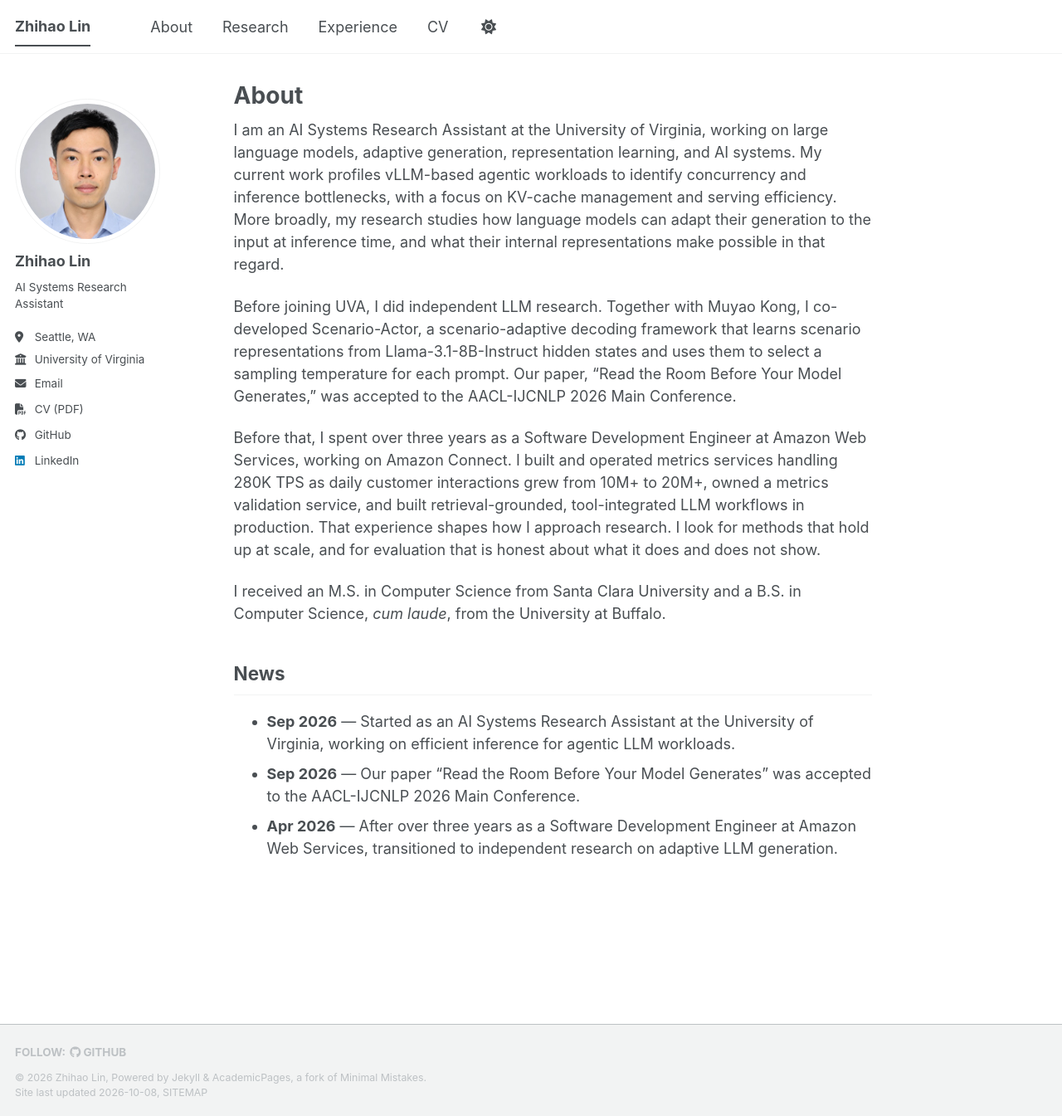
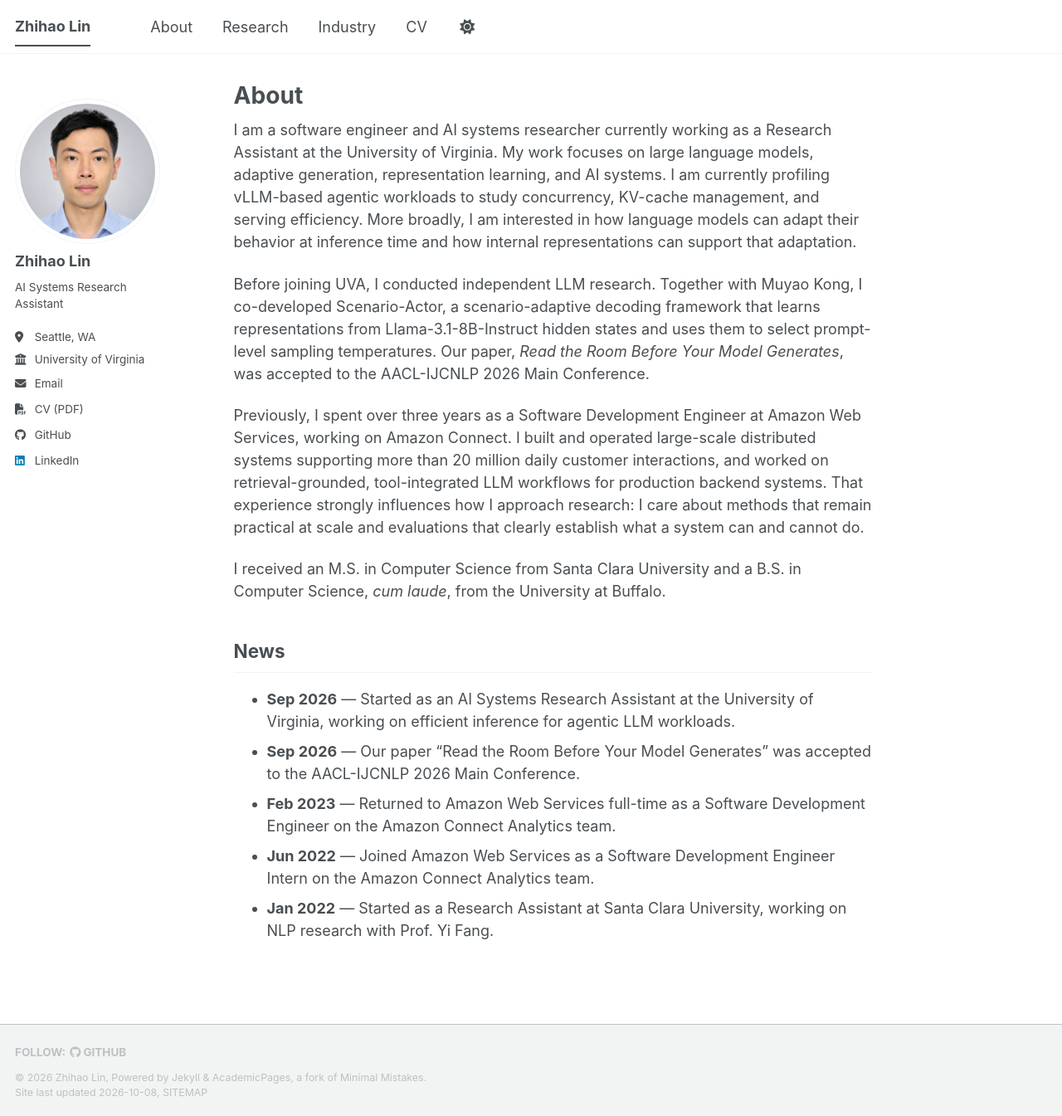
Before and after one commit to LinZhihaozlin22/LinZhihaozlin22.github.io, a Jekyll site: the page built from _pages/about.md, in a window 1280 px wide and 1345 px high. Shown: the whole window at 83% size. Built offline with Jekyll 4.4.1, drawn with Linux system fonts in a browser that asks for light colours; a style sheet for code colours, icons or effects is not loaded.

Commit message:
Rewrite About, rename Experience to Industry, and update News
- About: replace the bio with the new four-paragraph version.
- News: start from the UVA research role and paper acceptance, then the
  Santa Clara RA, AWS internship, and full-time return on the Amazon
  Connect Analytics team; drop the Apr 2026 AWS departure item.
- Research interests (Research and CV pages): drop Multimodal / Embodied AI.
- Rename the Experience tab and page to Industry (/industry/).

Co-Authored-By: Claude Opus 5.5 <noreply@anthropic.com>

```diff
--- a/_data/navigation.yml
+++ b/_data/navigation.yml
@@ -14,8 +14,8 @@ main:
   - title: "Research"
     url: /research/
 
-  - title: "Experience"
-    url: /experience/
+  - title: "Industry"
+    url: /industry/
 
   - title: "CV"
     url: /cv/
--- a/_pages/about.md
+++ b/_pages/about.md
@@ -7,11 +7,11 @@ redirect_from:
   - /about.html
 ---
 
-I am an AI Systems Research Assistant at the University of Virginia, working on large language models, adaptive generation, representation learning, and AI systems. My current work profiles vLLM-based agentic workloads to identify concurrency and inference bottlenecks, with a focus on KV-cache management and serving efficiency. More broadly, my research studies how language models can adapt their generation to the input at inference time, and what their internal representations make possible in that regard.
+I am a software engineer and AI systems researcher currently working as a Research Assistant at the University of Virginia. My work focuses on large language models, adaptive generation, representation learning, and AI systems. I am currently profiling vLLM-based agentic workloads to study concurrency, KV-cache management, and serving efficiency. More broadly, I am interested in how language models can adapt their behavior at inference time and how internal representations can support that adaptation.
 
-Before joining UVA, I did independent LLM research. Together with Muyao Kong, I co-developed Scenario-Actor, a scenario-adaptive decoding framework that learns scenario representations from Llama-3.1-8B-Instruct hidden states and uses them to select a sampling temperature for each prompt. Our paper, "Read the Room Before Your Model Generates," was accepted to the AACL-IJCNLP 2026 Main Conference.
+Before joining UVA, I conducted independent LLM research. Together with Muyao Kong, I co-developed Scenario-Actor, a scenario-adaptive decoding framework that learns representations from Llama-3.1-8B-Instruct hidden states and uses them to select prompt-level sampling temperatures. Our paper, *Read the Room Before Your Model Generates*, was accepted to the AACL-IJCNLP 2026 Main Conference.
 
-Before that, I spent over three years as a Software Development Engineer at Amazon Web Services, working on Amazon Connect. I built and operated metrics services handling 280K TPS as daily customer interactions grew from 10M+ to 20M+, owned a metrics validation service, and built retrieval-grounded, tool-integrated LLM workflows in production. That experience shapes how I approach research. I look for methods that hold up at scale, and for evaluation that is honest about what it does and does not show.
+Previously, I spent over three years as a Software Development Engineer at Amazon Web Services, working on Amazon Connect. I built and operated large-scale distributed systems supporting more than 20 million daily customer interactions, and worked on retrieval-grounded, tool-integrated LLM workflows for production backend systems. That experience strongly influences how I approach research: I care about methods that remain practical at scale and evaluations that clearly establish what a system can and cannot do.
 
 I received an M.S. in Computer Science from Santa Clara University and a B.S. in Computer Science, *cum laude*, from the University at Buffalo.
 
@@ -20,4 +20,6 @@ News
 
 * **Sep 2026** — Started as an AI Systems Research Assistant at the University of Virginia, working on efficient inference for agentic LLM workloads.
 * **Sep 2026** — Our paper "Read the Room Before Your Model Generates" was accepted to the AACL-IJCNLP 2026 Main Conference.
-* **Apr 2026** — After over three years as a Software Development Engineer at Amazon Web Services, transitioned to independent research on adaptive LLM generation.
+* **Feb 2023** — Returned to Amazon Web Services full-time as a Software Development Engineer on the Amazon Connect Analytics team.
+* **Jun 2022** — Joined Amazon Web Services as a Software Development Engineer Intern on the Amazon Connect Analytics team.
+* **Jan 2022** — Started as a Research Assistant at Santa Clara University, working on NLP research with Prof. Yi Fang.
--- a/_pages/experience.md
+++ b/_pages/industry.md
@@ -1,6 +1,6 @@
 ---
-permalink: /experience/
-title: "Experience"
+permalink: /industry/
+title: "Industry"
 author_profile: true
 ---
 
```
Also changed, not shown: README.md (+2 -2 lines), _pages/cv.md (+1 -1 lines), _pages/research.md (+1 -1 lines).
